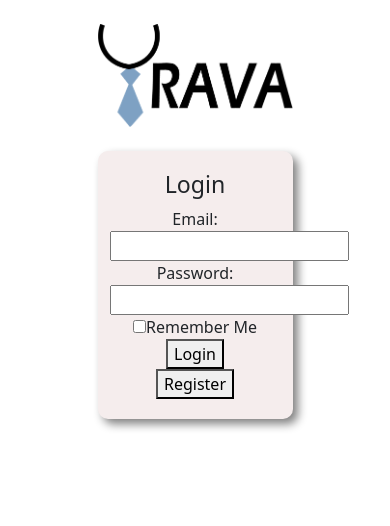
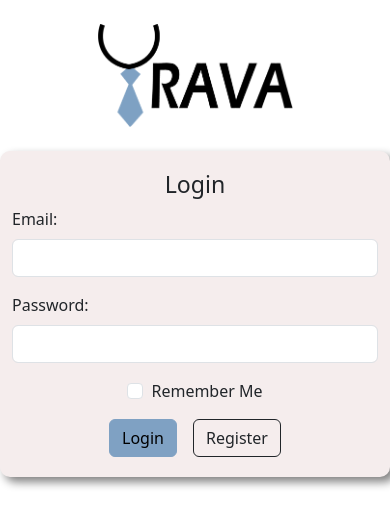
Before and after one commit to kaicottrell/Urava, a React (Vite) app in the folder Urava.client/: page /login in a window 390 px wide. Shown: the top 526 px of the page. Built offline with nearby package versions, Linux system fonts and the light colour scheme.

Commit message:
Stylized the login page with responsive styling utilizing react bootstrap components for the form instead of default HTML elements

```diff
--- a/Urava.client/src/Pages/Identity/Login.tsx
+++ b/Urava.client/src/Pages/Identity/Login.tsx
@@ -5,6 +5,8 @@ import Col from 'react-bootstrap/Col';
 import Image from 'react-bootstrap/Image';
 import Logo from '/assets/images/LogoV1.png';
 import Row from 'react-bootstrap/Row';
+import Button from 'react-bootstrap/Button';
+import Form from 'react-bootstrap/Form';
 
 function Login() {
     // state variables for email and passwords
@@ -79,54 +81,64 @@ function Login() {
 
             <Row className="d-flex justify-content-center my-4">
                 <Col className="text-center" xs="auto" >
-                    <Image className="w-50 " src={Logo} />
+                    <Image className="w-50" src={Logo} />
                 </Col>
             </Row>
 
+            <Row className="d-flex justify-content-center">
+                <Col xs={12} md={6} lg={4} xl={3}>
+                    <Container className="w-100 containerbox bg-primary">
+                        <h3 className="text-center">Login</h3>
+                        <Form onSubmit={handleSubmit}>
                             <Row>
-                <Col>
-                    <Container className="w-50 containerbox text-center bg-primary">
-                        <h3>Login</h3>
-                        <form onSubmit={handleSubmit}>
-                            <div>
-                                <label className="forminput" htmlFor="email">Email:</label>
-                            </div>
-                            <div>
-                                <input
+                                <Col xs={12} sm={6} md={12}>
+                                    <Form.Group className="mb-3" controlId="formBasicEmail">
+                                        <Form.Label className="forminput" htmlFor="email">Email:</Form.Label>
+                                        <Form.Control
                                             type="email"
                                             id="email"
                                             name="email"
                                             value={email}
                                             onChange={handleChange}
                                         />
-                            </div>
-                            <div>
-                                <label htmlFor="password">Password:</label>
-                            </div>
-                            <div>
-                                <input
+                                    </Form.Group>
+                                </Col>
+
+                                <Col xs={12} sm={6} md={12}>
+                                    <Form.Group className="mb-3" controlId="formBasicPassword">
+                                        <Form.Label htmlFor="password">Password:</Form.Label>
+                                        <Form.Control
                                             type="password"
                                             id="password"
                                             name="password"
                                             value={password}
                                             onChange={handleChange}
                                         />
-                            </div>
-                            <div>
-                                <input
+                                    </Form.Group>
+                                </Col>
+                            </Row>
+
+
+
+
+                            <Form.Group className="mb-3 custom-checkbox d-flex justify-content-center" controlId="formBasicPassword">
+                                <Form.Check
+                                    className="me-2"
                                     type="checkbox"
                                     id="rememberme"
                                     name="rememberme"
                                     checked={rememberme}
-                                    onChange={handleChange} /><span>Remember Me</span>
+                                    onChange={handleChange}
+                                />
+                                <span>Remember Me</span>
+                            </Form.Group>
+
+                            <div className="text-center">
+                                <Button className="me-2" variant="secondary" type="submit">Login</Button>
+                                <Button className="ms-2" variant="outline-dark" type="button" onClick={handleRegisterClick}>Register</Button>
                             </div>
-                            <div>
-                                <button type="submit">Login</button>
-                            </div>
-                            <div>
-                                <button onClick={handleRegisterClick}>Register</button>
-                            </div>
-                        </form>
+
+                        </Form>
                         {error && <p className="error">{error}</p>}
                     </Container>
                 </Col>
--- a/Urava.client/src/sass/custom.scss
+++ b/Urava.client/src/sass/custom.scss
@@ -31,5 +31,8 @@ $secondary: #7FA1C3;
     top: 50%;
     left: 50%;
 }
-
+.custom-checkbox .form-check-input:checked {
+    background-color: var(--bs-secondary);
+    border-color: var(--bs-secondary);
+}
 @import 'bootstrap/scss/bootstrap.scss';
```
Lines whose indentation alone changed are shown as unchanged.
